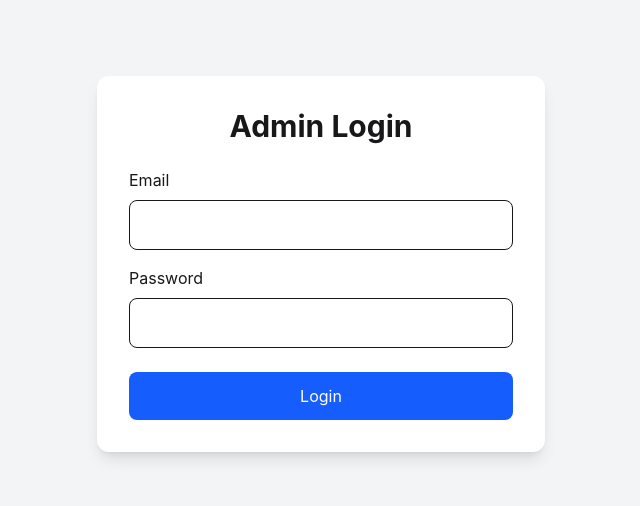
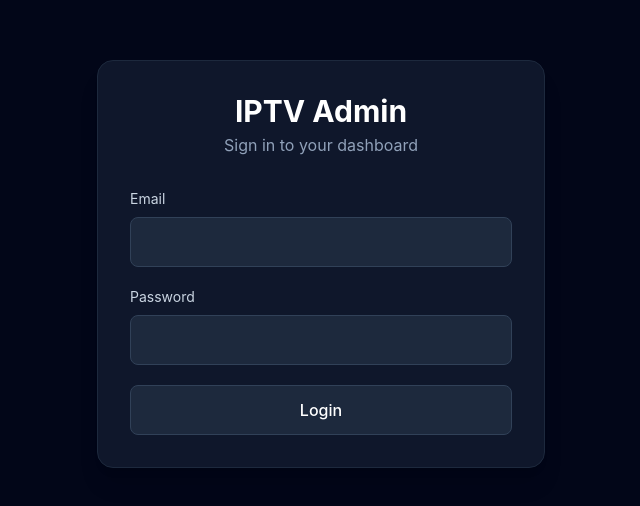
Before and after one commit to Reyad02/blesbuzz-project, a React (Vite) app in the folder blesbuzz-frontend/: page /login in a window 1280 px wide. Shown: the part 136-642 px from the top of the page, without its empty margins (319-959 px from the left). Built offline with nearby package versions, Linux system fonts and the light colour scheme.

Commit message:
login page update

```diff
--- a/blesbuzz-frontend/src/Layout/Admin_layout.jsx
+++ b/blesbuzz-frontend/src/Layout/Admin_layout.jsx
@@ -102,7 +102,7 @@ const AdminLayout = () => {
                             </NavLink>
                         </li>
 
-                        <li className="w-full">
+                        {/* <li className="w-full">
                             <NavLink
                                 to="/admin/settings"
                                 end
@@ -115,7 +115,7 @@ const AdminLayout = () => {
                             >
                                 ⚙️ Settings
                             </NavLink>
-                        </li>
+                        </li> */}
 
                     </ul>
 
--- a/blesbuzz-frontend/src/Pages/Login.jsx
+++ b/blesbuzz-frontend/src/Pages/Login.jsx
@@ -12,16 +12,12 @@ export default function Login() {
     e.preventDefault();
 
     try {
-      const res = await axios.post(
-        "http://localhost:3000/admin/login",
-        {
-          email,
-          password,
-        }
-      );
+      const res = await axios.post("http://localhost:3000/admin/login", {
+        email,
+        password,
+      });
 
       localStorage.setItem("token", res.data.token);
-
       navigate("/admin");
     } catch (error) {
       alert("Invalid credentials");
@@ -29,44 +25,60 @@ export default function Login() {
   };
 
   return (
-    <div className="min-h-screen flex items-center justify-center bg-gray-100">
-      <div className="bg-white p-8 rounded-xl shadow-lg w-full max-w-md">
-        <h1 className="text-3xl font-bold text-center mb-6">
-          Admin Login
-        </h1>
+    <div className="min-h-screen flex items-center justify-center bg-slate-950">
 
-        <form onSubmit={handleLogin}>
-          <div className="mb-4">
-            <label className="block mb-2">Email</label>
+      <div className="w-full max-w-md bg-slate-900 border border-slate-800 rounded-2xl shadow-xl p-8">
 
+        {/* Header */}
+        <div className="text-center mb-8">
+          <h1 className="text-3xl font-bold text-white">
+            IPTV Admin
+          </h1>
+          <p className="text-slate-400 mt-1">
+            Sign in to your dashboard
+          </p>
+        </div>
+
+        <form onSubmit={handleLogin} className="space-y-5">
+
+          {/* Email */}
+          <div>
+            <label className="block text-sm text-slate-300 mb-2">
+              Email
+            </label>
             <input
               type="email"
-              className="w-full border rounded-lg p-3"
+              className="w-full bg-slate-800 border border-slate-700 text-white p-3 rounded-lg focus:outline-none focus:ring-2 focus:ring-slate-600"
               value={email}
               onChange={(e) => setEmail(e.target.value)}
               required
             />
           </div>
 
-          <div className="mb-6">
-            <label className="block mb-2">Password</label>
-
+          {/* Password */}
+          <div>
+            <label className="block text-sm text-slate-300 mb-2">
+              Password
+            </label>
             <input
               type="password"
-              className="w-full border rounded-lg p-3"
+              className="w-full bg-slate-800 border border-slate-700 text-white p-3 rounded-lg focus:outline-none focus:ring-2 focus:ring-slate-600"
               value={password}
               onChange={(e) => setPassword(e.target.value)}
               required
             />
           </div>
 
+          {/* Button */}
           <button
-            className="w-full bg-blue-600 text-white py-3 rounded-lg"
             type="submit"
+            className="w-full bg-slate-800 hover:bg-slate-700 border border-slate-700 text-white py-3 rounded-lg transition-all duration-200 font-medium"
           >
             Login
           </button>
+
         </form>
+
       </div>
     </div>
   );
```
